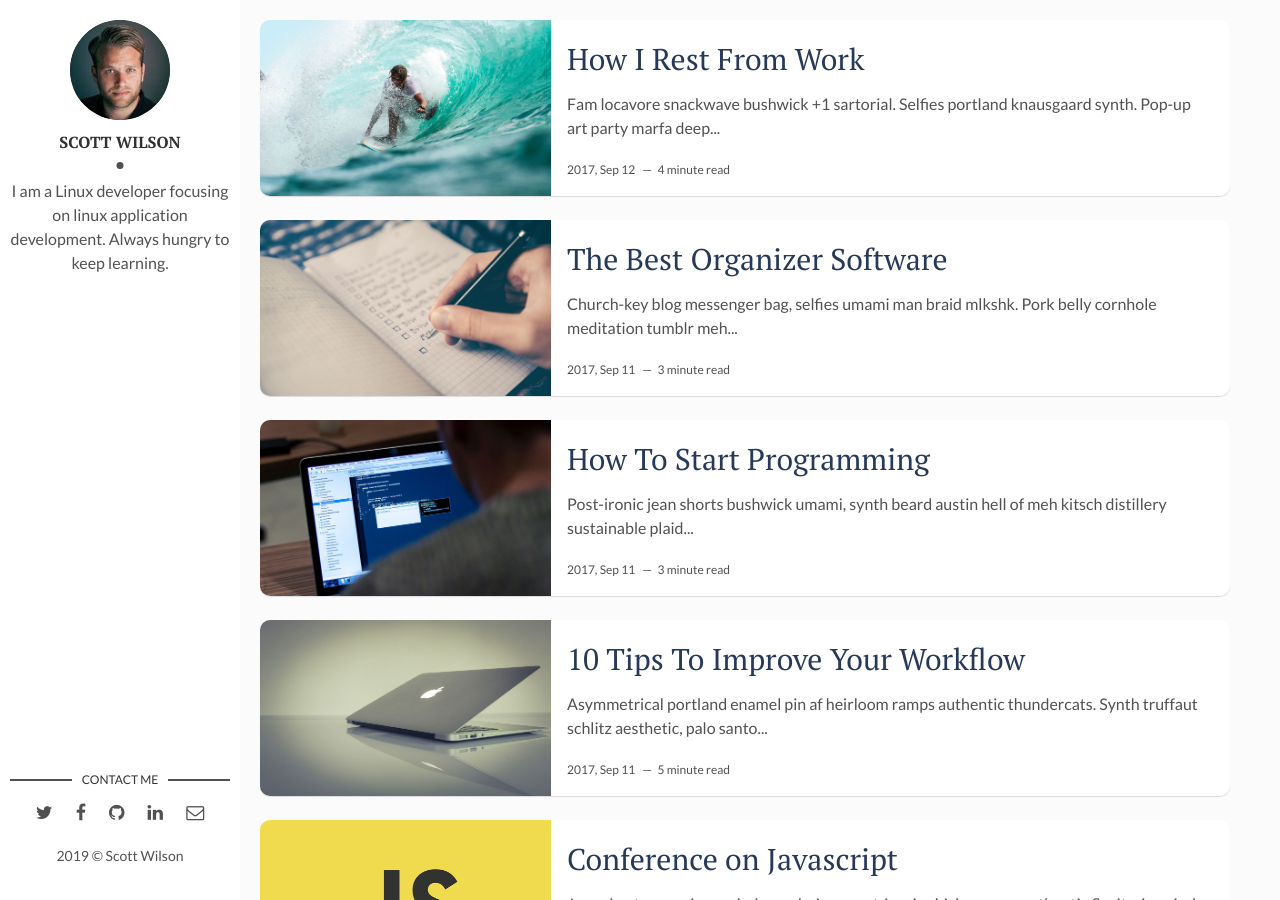
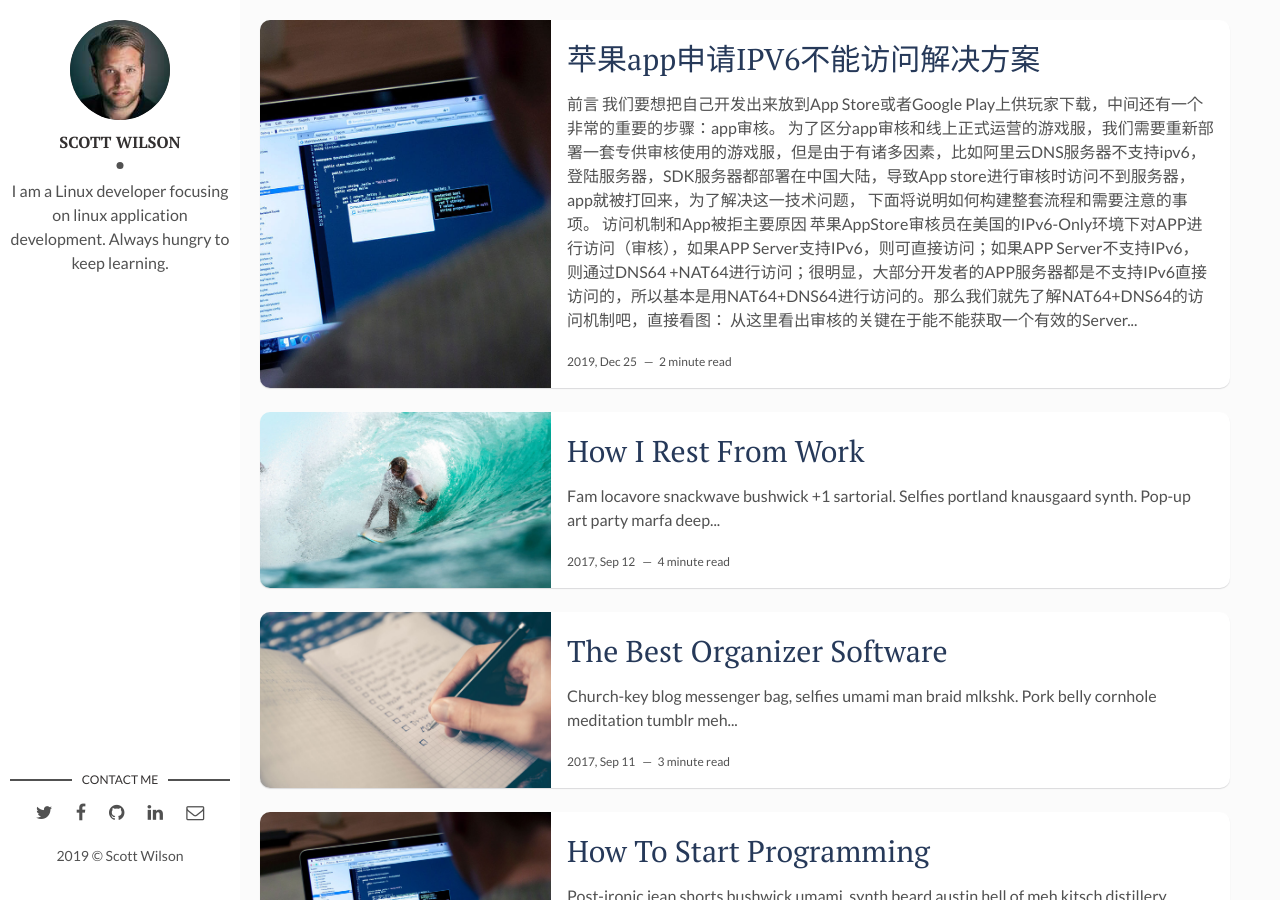
Before and after one commit to scottwxt/growBlog, a Jekyll site: the page built from index.html, in a window 1280 px wide and 900 px high. Built offline with Jekyll 4.4.1, drawn with Linux system fonts in a browser that asks for light colours; the list of posts is cut into pages by our own code; part of the change alters nothing that is shown.

Commit message:
1.ipv6解决方案第一版

```diff
--- a/_config.yml
+++ b/_config.yml
@@ -1,4 +1,4 @@
-title: Hello, world! I'm Scott Wilson
+title: Hello! I'm Scott Wilson
 description: > # this means to ignore newlines until "baseurl:"
   一个野心勃勃的技术，喜欢文学，哲学。
 
--- /dev/null
+++ b/_posts/2019-12-26-appstore-reply-rejected-IPv6.md
@@ -0,0 +1,150 @@
+---
+layout: post
+title: 苹果app申请IPV6不能访问解决方案
+date: 2019-12-26 00:00:00 +0300
+description:  # Add post description (optional)
+img: how-to-start.jpg # Add image post (optional)
+tags: [apple, Appstore, reject, nginx] # add tag
+---
+
+## 前言
+我们要想把自己开发出来放到App Store或者Google Play上供玩家下载，中间还有一个非常的重要的步骤：app审核。
+为了区分app审核和线上正式运营的游戏服，我们需要重新部署一套专供审核使用的游戏服，但是由于有诸多因素，比如阿里云DNS服务器不支持ipv6，
+登陆服务器，SDK服务器都部署在中国大陆，导致App store进行审核时访问不到服务器，app就被打回来，为了解决这一技术问题，
+下面将说明如何构建整套流程和需要注意的事项。
+
+## 访问机制和App被拒主要原因
+苹果AppStore审核员在美国的IPv6-Only环境下对APP进行访问（审核），如果APP Server支持IPv6，则可直接访问；如果APP Server不支持IPv6，
+则通过DNS64 +NAT64进行访问；很明显，大部分开发者的APP服务器都是不支持IPv6直接访问的，所以基本是用NAT64+DNS64进行访问的。那么我们就先了解NAT64+DNS64的访问机制吧，直接看图：
+![NAT64+DNS64的访问机制]({{site.baseurl}}/assets/apple-reject-ipv6/dns64_nat64.png)
+
+从这里看出审核的关键在于能不能获取一个有效的Server IPv6地址。当苹果公司的APP审核员在进行审核时，由于国内大部分开发者的APPserver没有IPv6地址，只能通过苹果公司自己的NAT64+DNS64服务器进行测试，而最关键的是苹果的服务器不能有效的给APPserver返回一个IPv6地址，这就导致了审核失败，APP被拒。
+
+就国内目前来说审核被拒的主要原因有第三个：
+1、国内大部分APP服务器没有IPv6地址，导致DNS无法解析；
+2、苹果公司的审核环境不能自动将中国APP内URL转换成IPv6可访问的格式，导致访问失败；
+3、由于国际线路带宽严重拥堵等原因造成访问不稳定，失败率高；
+
+## 解决思路
+就目前国内的现状，能够提供这种服务的当属教育网了，中国教育网坐拥全国几百所高校，拥有真实的IPv6骨干网络，国际出口，IPv6资源丰富，服务质量好。
+既然审核被拒是因为IPV6，那么我们就让服务器支持就可以了，但是很多运营商的服务器不提供IPv6地址，这样的话就要使用IPv6隧道技术,通过建立隧道使自己的服务器通过IPv6隧道来支持IPv6,方案示意图如下：
+![支持IPv6]({{site.baseurl}}/assets/apple-reject-ipv6/ipv6_deploy.png)
+
+使用IPv6隧道服务APP服务器必须满足三个条件：
+① 服务器拥有公网IPv4地址
+② 服务器支持IPv6协议
+③ 服务器放行6in4协议
+
+## 准备材料
+	一台海外vps，支持nginx ipv6版本安装包，tunnelbroker ipv6隧道申请
+
+### 审核服游戏服务器支持ipv6协议
+使用ipv6一键支持脚本让审核服支持ipv6，脚本放在运维控制机器上，目录为/data/svr
+脚本名为check_ip6_support.sh，使用scp命令脚本传输到审核服上，停掉所有运行服务器，停掉MySQL，使用reboot指令让服务器快速重启(必须重启)。
+
+## Web服务器支持ipv6协议
+查看web服务器上nginx是否设置支持ipv6，如果没有则需要充运行控制机器上拷贝nginx安装软件进行安装，nginx版本为1.10.0，不要搞错了，在编译过程参数要加—with-ipv6参数，编译完成后覆盖安装，重启nginx。
+
+## 购买一台海外的vps
+这里选择的老牌vps产商搬网工，官方网址为https://www.bwh1.net，注册和登陆请按照英文官网来就好，注册请按照真实信息填写，否则可能不会通过。注册的时候必须要支持google翻墙，否则验证码刷新不出来哦，选配置机型请选择OVZ类型，此类型支持ipv6，不过并不可用，下面会介绍相应的解决方案。
+
+## 编译安装Nginx
+在vps创建构建目录，从运维控制机器上把Nginx安装包传输过来，并编译并安装nginx
+mkdir /data
+cd /data/
+mkdir www
+scp root@ip:/data/svr/playbooks/public/install/nginx-1.10.0.tar.gz .
+tar -zxvf nginx-1.10.0.tar.gz
+cd  nginx-1.10.0
+编译参数：
+./configure --user=www   --group=www   --prefix=/usr/local/nginx   --with-http_stub_status_module   --with-http_ssl_module   --with-http_v2_module   --with-http_gzip_static_module   --with-ipv6   --with-http_sub_module
+Make && make install
+
+### 配置nginx代理转发配置
+Nginx负责将App store的请求转发给国内服务器，所以国内web服务器配置地址和https证书也要配置。
+
+### 申请ipv6代理隧道
+刚才我们相当于把nginx环境搭建起来，但是还没有配置ipv6地址，vps官网此服务器的ipv6地址目前测试不可用，需要借助第三方走ipv6代理隧道。
+申请ipv6地址网站：https://tunnelbroker.net/
+申请方法和配置方法请参考 https://blog.csdn.net/EI__Nino/article/details/71331717文章中
+IPv6隧道配置。
+申请ipv6隧道成功如下图所示：
+
+申请完成后，我们会有一个ipv6地址2001:470:1f06:ac8::2，确认申请了IPv6隧道服务并按照上述模板进行配置完成后，请检查防火墙（iptables）是否放行了6in4协议，并确认(/etc/sysctl.conf)中IPv6转发已打开。
+14.5.7	绑定ipv6域名
+打开阿里云网站管理账号，找到云解析
+
+### 安装ipv6转发软件
+添加ipv6解析了，环境搭建好了，你以为就能访问了吗？少年你真是天真了。我们还差一个类似需要ipv6协议转发器。
+1.	下载tb-tun_r14.tar.gz，这个估计要绝种了，我记得当时我在github上找打的，具体网址不记得，目前在23.106.142.19上服务器有这个安装包，拷贝着用吧。
+2.	解压tar zxf tb-tun_r14.tar.gz到某一目录
+3.	编译tb-tun
+gcc tb_userspace.c -l pthread -o tb_userspace
+这一步编译将会生成tb_userspace二进制文件
+4.	移动tb_userspace到/usr/bin/，授权
+mv tb_userspace /usr/bin/
+chmod a+x /usr/bin/tb_userspace
+5.	Vim编辑/etc/init.d/ipv6hetb文件，如果没有就把下列的内容复制进去，将下图的红色框框的信息换成申请的ipv6协议页面的信息。
+#这是一段高度简化的配置流程的代码，网站已经很难找得到了，直接复制不要手打
+#!/bin/bash
+touch /var/lock/ipv6hetb
+#Variables
+SERVER_IP4_ADDR="209.51.161.14" #Server IP From Hurricane Electric
+CLIENT_IP4_ADDR="23.106.142.19" #Your server IPv4 Address
+CLIENT_IP6_ADDR="2001:470:1f06:ac8::2/64" #Client IPv6 Address from Hurricane Electric
+ROUTED_IP6_ADDR="2001:470:1f06:ac8::1/64" #Your Routed IPv6 From Hurricane Electric
+case "$1" in
+  start)
+    echo "Starting ipv6hetb "
+      setsid tb_userspace tb $SERVER_IP4_ADDR $CLIENT_IP4_ADDR sit > /dev/null 2>&1 &
+      sleep 3s
+      ifconfig tb up
+      ifconfig tb inet6 add $CLIENT_IP6_ADDR
+      ifconfig tb inet6 add $ROUTED_IP6_ADDR
+      ifconfig tb mtu 1480
+      route -A inet6 add ::/0 dev tb
+      route -A inet6 del ::/0 dev venet0
+    ;;
+  stop)
+    echo "Stopping ipv6hetb"
+      ifconfig tb down
+      route -A inet6 del ::/0 dev tb
+      killall tb_userspace
+    ;;
+  *)
+    echo "Usage: /etc/init.d/ipv6hetb {start|stop}"
+    exit 1
+    ;;
+esac
+
+exit 0
+
+### 授权
+chmod a+x /etc/init.d/ipv6hetb
+### 启动服务器
+service ipv6hetb start
+###	使用ifconfig命令进行网卡信息输出
+ifconfig
+如果配置正确，会有下图红色框信息产生。
+
+### 使用ipv6网站测试
+测试网站：http://ipv6-test.com/
+打开网站后，找到Website，在输入网址框输入测试网址,查看是否各项结构是否正常，这里省略掉。
+
+### 服务器测试
+服务器nginx的access.log也会打印测试信息，请自行查看
+
+### 注意事项
+1. 购买海外VPS不允许安装翻墙软件，以免被强；
+2. tb-tun的安装包太难找了，请注意备份；
+3. 审核需要用到的阿里云服务器必须要用ipv6支持脚本跑一次，这一步骤已经集成在服务器初始化中去了；
+4. nginx版本一定要支持ipv6，否则无法接受ipv6协议的请求；
+5. 由于以上的做法也属于翻墙，要考虑国家政策，选择vps厂商要尽量稳定；
+
+### 参考链接
+认识ipv6和app审核访问机制 http://www.solve6.com/
+https://bbs.aliyun.com/read/299254.html  海外节点配置ipv6地址，搭建思路
+http://blog.csdn.net/faye0412/article/details/75200607  Nginx代理转发配置
+https://blog.csdn.net/EI__Nino/article/details/71331717 Aliyun服务器配置支持ipv6
+https://qiaodahai.com/openvz-virtual-machine-configuration-ipv6-with-tunnelbroker-net.html
+配置tunnelbroker.net的IPv6
```
Also changed, not shown: assets/img/apple-reject-ipv6/dns64_nat64.png (added), assets/img/apple-reject-ipv6/ipv6_deploy.png (added).
